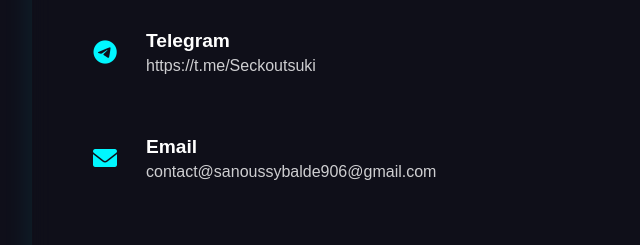
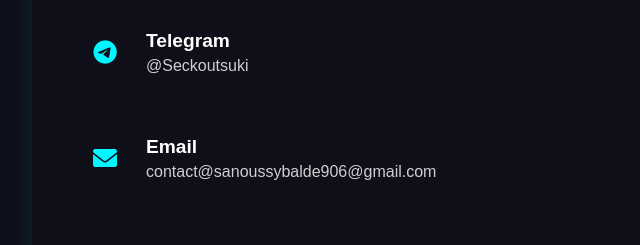
Before and after one commit to balde224TECH/mon-site-ecommerce, a website: page mon-site-ecommerce/public/contact.html in a window 1280 px wide. Shown: the part 392-637 px from the top of the page, 0-640 px from the left. Drawn offline with Linux system fonts and the light colour scheme.

Commit message:
Update contact.html

```diff
--- a/mon-site-ecommerce/public/contact.html
+++ b/mon-site-ecommerce/public/contact.html
@@ -29,7 +29,7 @@
                     </div>
                     <div class="info-content">
                         <h3>Telegram</h3>
-                        <p>https://t.me/Seckoutsuki</p>
+                        <p>@Seckoutsuki</p>
                     </div>
                 </div>
 
```
